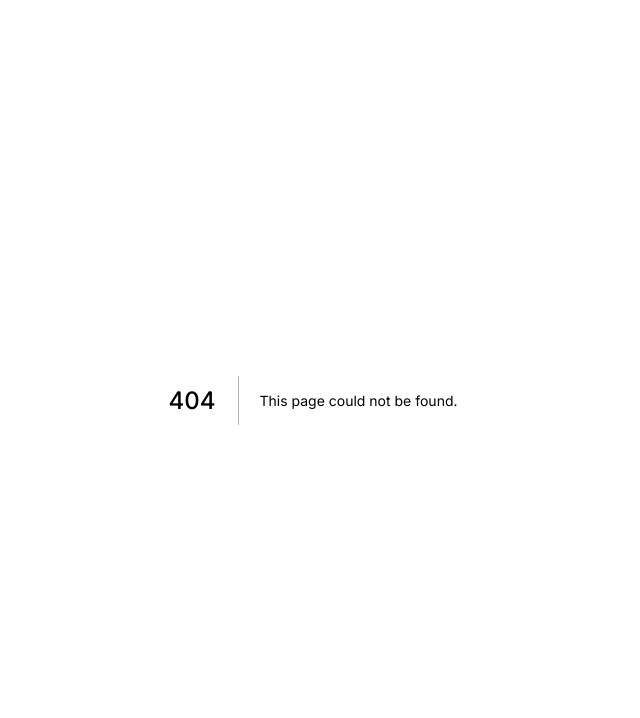
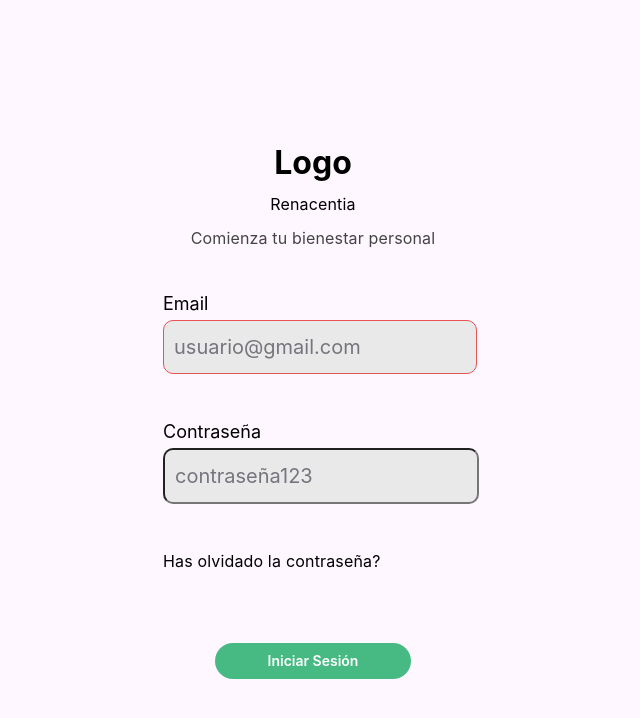
Before and after one commit to GATLA-Meditations/GATLA-Frontend, a Next.js app: page /login in a window 1280 px wide. Before the commit this address had no page. Shown: the top 718 px of the page, without its empty margins (327-967 px from the left). Built offline with nearby package versions, Linux system fonts and the light colour scheme.

Commit message:
Login page implemented, text field to be modified though

```diff
--- a/package.json
+++ b/package.json
@@ -18,6 +18,7 @@
         "@types/react": "18.3.1",
         "@types/react-dom": "18.3.0",
         "eslint-config-next": "14.2.3",
+        "formik": "^2.4.6",
         "next": "^14.2.3",
         "react": "18.3.1",
         "react-dom": "18.3.1",
--- /dev/null
+++ b/src/pages/login/index.tsx
@@ -0,0 +1,60 @@
+import React from 'react';
+import './styles.css';
+import { Formik, Field, Form } from 'formik';
+import './styles.css';
+import CustomTextField from '@/components/CustomTextField';
+import Button from '@/components/Button';
+import Typography from "@mui/material/Typography";
+import Box from "@mui/material/Box";
+
+interface FormValues {
+    email: string;
+    password: string;
+
+}
+
+const LoginPage = () => {
+    const handleSubmit = (values: FormValues) => {
+        console.log(values);
+    };
+
+    return (
+        <Box className="loginPageContainer">
+            <Box className="headerContainer">
+                <h1>Logo</h1>
+                <Typography className='title h3 bold'>Renacentia</Typography>
+                <Typography className='subtitle'>Comienza tu bienestar personal</Typography>
+            </Box>
+            <Formik
+                initialValues={{ email: '', password: '' }}
+                onSubmit={handleSubmit}
+            >
+                <Form className="inputContainer">
+                    <Field
+                        as={CustomTextField}
+                        placeholder='usuario@gmail.com'
+                        label='Email'
+                        name='email'
+                        variant='error'
+                    />
+                    <Field
+                        as={CustomTextField}
+                        placeholder='contraseña123'
+                        label='Contraseña'
+                        type='password'
+                        name='password'
+                    />
+                    <Box className="forgotPassword">
+                        <Typography>Has olvidado la </Typography>
+                        <Typography className='bold'>contraseña?</Typography>
+                    </Box>
+                    <Box className="buttonContainer">
+                        <Button variant='green' size='medium' type='submit'>Iniciar Sesión</Button>
+                    </Box>
+                </Form>
+            </Formik>
+        </Box>
+    );
+};
+
+export default LoginPage;
--- /dev/null
+++ b/src/pages/login/styles.css
@@ -0,0 +1,51 @@
+.loginPageContainer {
+    display: flex;
+    justify-content: center;
+    align-items: center;
+    flex-direction: column;
+    height: 100vh;
+    background-color: #FEF7FF;
+}
+
+.headerContainer {
+    display: flex;
+    justify-content: center;
+    align-items: center;
+    flex-direction: column;
+    gap: 10px;
+    padding: 21px 33px 21px 33px;
+    margin-bottom: 22px;
+}
+
+.title {
+    color: #000;
+    text-align: center;
+    font-size: 32px;
+    font-style: normal;
+    font-weight: 700;
+    line-height: 156.187%; /* 49.98px */
+    letter-spacing: 0.64px;
+}
+
+.subtitle {
+    color: #444;
+    text-align: center;
+    font-size: 15px;
+    font-style: normal;
+    font-weight: 400;
+    line-height: 156.187%; /* 23.428px */
+    letter-spacing: 0.3px;
+}
+
+.buttonContainer {
+    margin-top: 70px;
+    display: flex;
+    align-items: center;
+    justify-content: center;
+}
+
+.forgotPassword {
+    display: flex;
+    flex-direction: row;
+    gap: 5px;
+}
```
Also changed, not shown: 1 other file (tests, documents, lock files or other folders).
